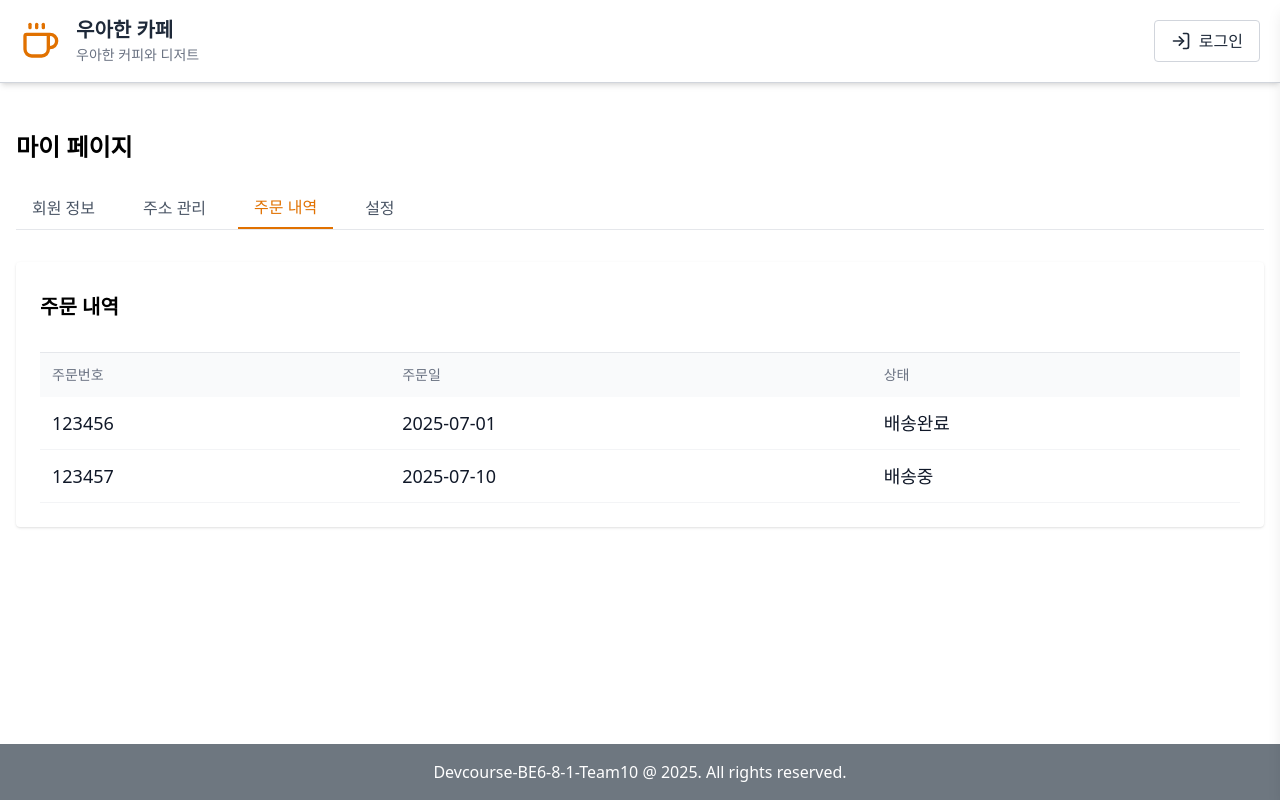
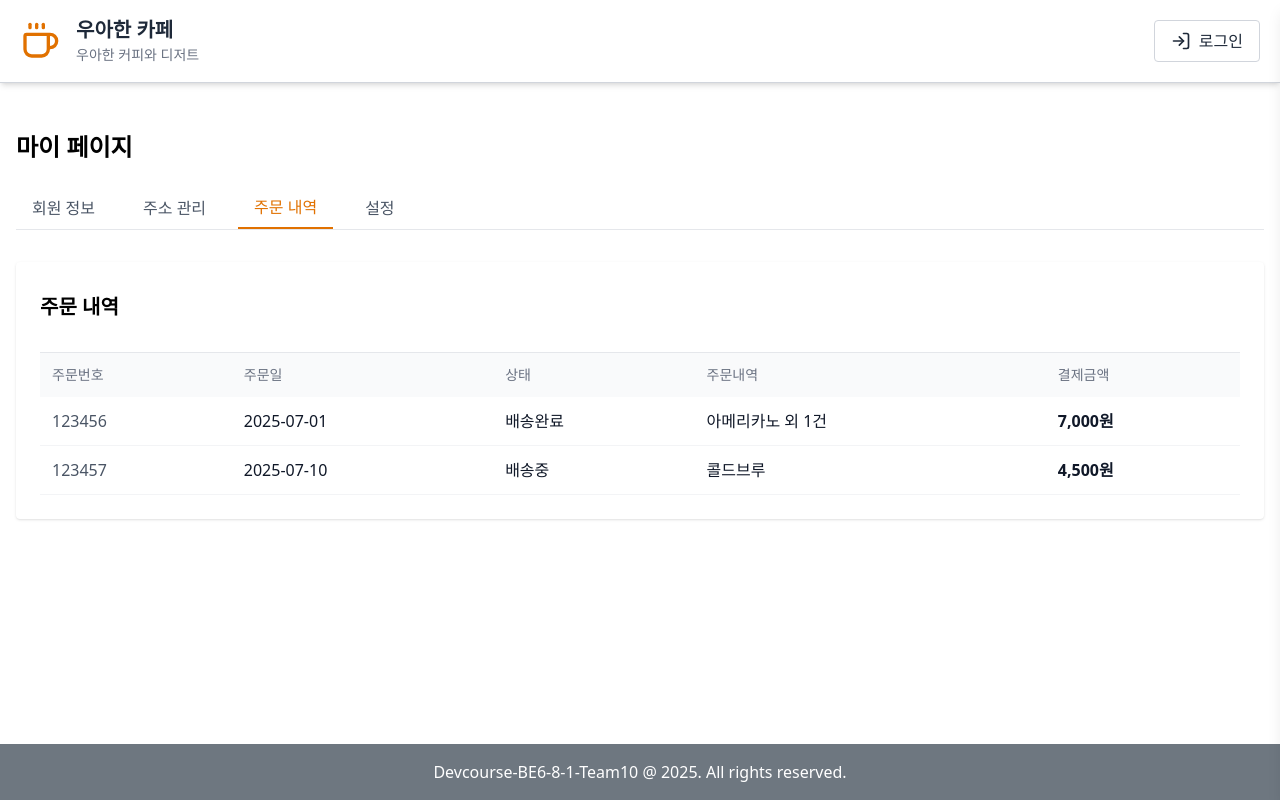
Before and after one commit to Devcourse-BE6-8-1-Team10/Frontend, a Next.js app: page /member/mypage in a window 1280 px wide. Both pictures are taken after a click on the button "주문 내역". Built offline with nearby package versions, Linux system fonts and the light colour scheme.

Commit message:
feat: 주문 내역 UI 수정

```diff
--- a/components/mypage/OrdersPanel.tsx
+++ b/components/mypage/OrdersPanel.tsx
@@ -1,27 +1,48 @@
+"use client";
+
+import { useRouter } from "next/navigation";
 import Button from "@/components/common/Button";
 import { Search } from "lucide-react";
 
-export default function OrdersPanel() {
-  // 예시 주문 데이터
 const orders = [
   {
     id: "123456",
     date: "2025-07-01",
     status: "배송완료",
+    items: [
+      { name: "아메리카노", count: 1, price: 3000 },
+      { name: "카페라떼", count: 1, price: 4000 },
+    ],
   },
   {
     id: "123457",
     date: "2025-07-10",
     status: "배송중",
+    items: [{ name: "콜드브루", count: 1, price: 4500 }],
   },
 ];
+
+function formatOrderSummary(items: { name: string; count: number }[]) {
+  if (items.length === 0) return "-";
+  const firstItem = items[0];
+  const extraCount = items.length - 1;
+  return extraCount > 0
+    ? `${firstItem.name} 외 ${extraCount}건`
+    : `${firstItem.name}`;
+}
+
+function getTotalPrice(items: { count: number; price: number }[]) {
+  return items.reduce((sum, item) => sum + item.count * item.price, 0);
+}
+
+export default function OrdersPanel() {
+  const router = useRouter();
 
   return (
     <section className="bg-white shadow p-6 rounded">
       <div className="flex justify-between items-center mb-6">
         <h2 className="text-xl font-semibold">주문 내역</h2>
-        {/* 정렬을 위해 더미 버튼 추가 */}
-        <Button icon={Search} text="상세 조회" className="invisible" />
+        <Button icon={Search} text="더미 버튼" className="invisible" />
       </div>
 
       <table className="w-full text-left border-t border-gray-200">
@@ -30,19 +51,25 @@ export default function OrdersPanel() {
             <th className="p-3 text-sm text-gray-500 font-medium">주문번호</th>
             <th className="p-3 text-sm text-gray-500 font-medium">주문일</th>
             <th className="p-3 text-sm text-gray-500 font-medium">상태</th>
+            <th className="p-3 text-sm text-gray-500 font-medium">주문내역</th>
+            <th className="p-3 text-sm text-gray-500 font-medium">결제금액</th>
           </tr>
         </thead>
         <tbody>
           {orders.map((order) => (
-            <tr key={order.id} className="border-b border-gray-100">
-              <td className="p-3 text-lg text-gray-900 font-medium">
-                {order.id}
+            <tr
+              key={order.id}
+              onClick={() => router.push(`/mypage/orders/${order.id}`)}
+              className="border-b border-gray-100 hover:bg-gray-50 cursor-pointer"
+            >
+              <td className="p-3 text-gray-600">{order.id}</td>
+              <td className="p-3 text-gray-900">{order.date}</td>
+              <td className="p-3 text-gray-900">{order.status}</td>
+              <td className="p-3 text-gray-900">
+                {formatOrderSummary(order.items)}
               </td>
-              <td className="p-3 text-lg text-gray-900 font-medium">
-                {order.date}
-              </td>
-              <td className="p-3 text-lg text-gray-900 font-medium">
-                {order.status}
+              <td className="p-3 text-gray-900 font-semibold">
+                {getTotalPrice(order.items).toLocaleString()}원
               </td>
             </tr>
           ))}
```
Lines whose indentation alone changed are shown as unchanged.
